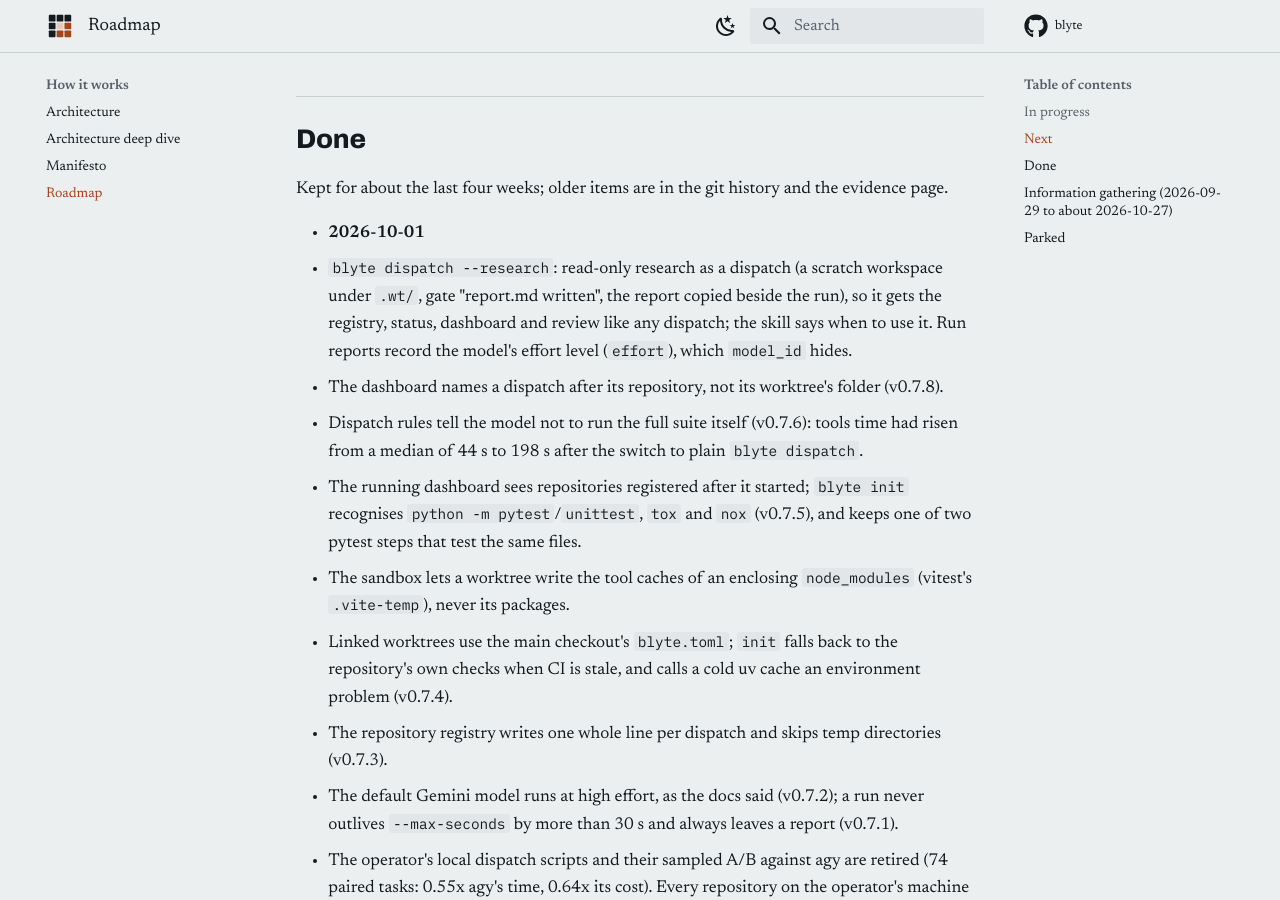
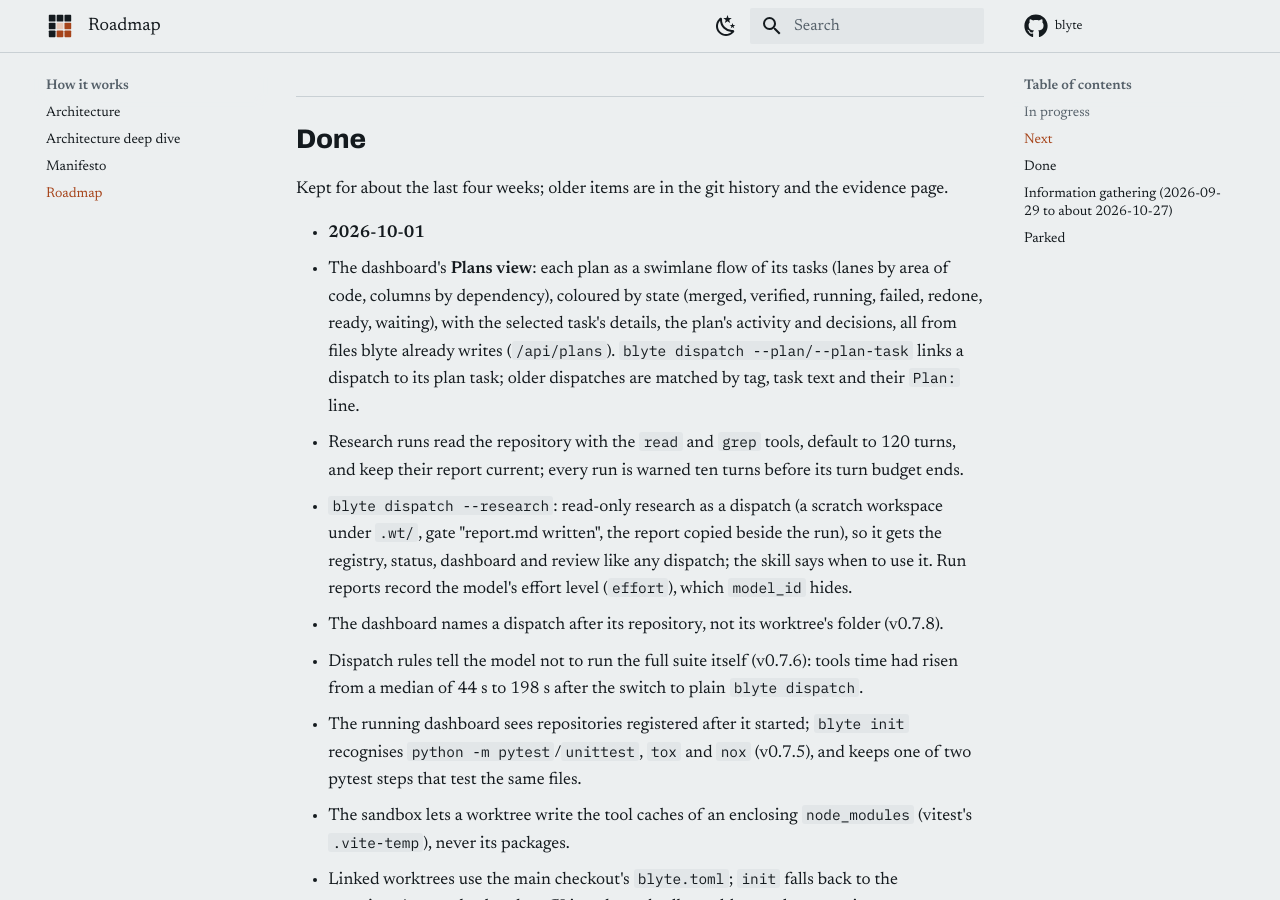
Before and after one commit to dnf0/blyte, an MkDocs documentation site: the page built from docs/roadmap.md, in a window 1280 px wide and 900 px high, scrolled down 981 px. Built offline with MkDocs 1.6.1 and Material for MkDocs 9.7.7, drawn with Linux system fonts in a browser that asks for light colours; comment, search, counter and statistics services are not loaded.

Commit message:
docs: roadmap, the Plans view and research reading
Co-Authored-By: Claude Opus 5.5 (1M context) <noreply@anthropic.com>

```diff
--- a/docs/roadmap.md
+++ b/docs/roadmap.md
@@ -28,6 +28,13 @@ Nothing at the moment; see Next.
 Kept for about the last four weeks; older items are in the git history and the evidence page.
 
 - **2026-10-01**
+  - The dashboard's **Plans view**: each plan as a swimlane flow of its tasks (lanes by area of code,
+    columns by dependency), coloured by state (merged, verified, running, failed, redone, ready,
+    waiting), with the selected task's details, the plan's activity and decisions, all from files
+    blyte already writes (`/api/plans`). `blyte dispatch --plan/--plan-task` links a dispatch to its
+    plan task; older dispatches are matched by tag, task text and their `Plan:` line.
+  - Research runs read the repository with the `read` and `grep` tools, default to 120 turns, and
+    keep their report current; every run is warned ten turns before its turn budget ends.
   - `blyte dispatch --research`: read-only research as a dispatch (a scratch workspace under `.wt/`,
     gate "report.md written", the report copied beside the run), so it gets the registry, status,
     dashboard and review like any dispatch; the skill says when to use it. Run reports record the
```
